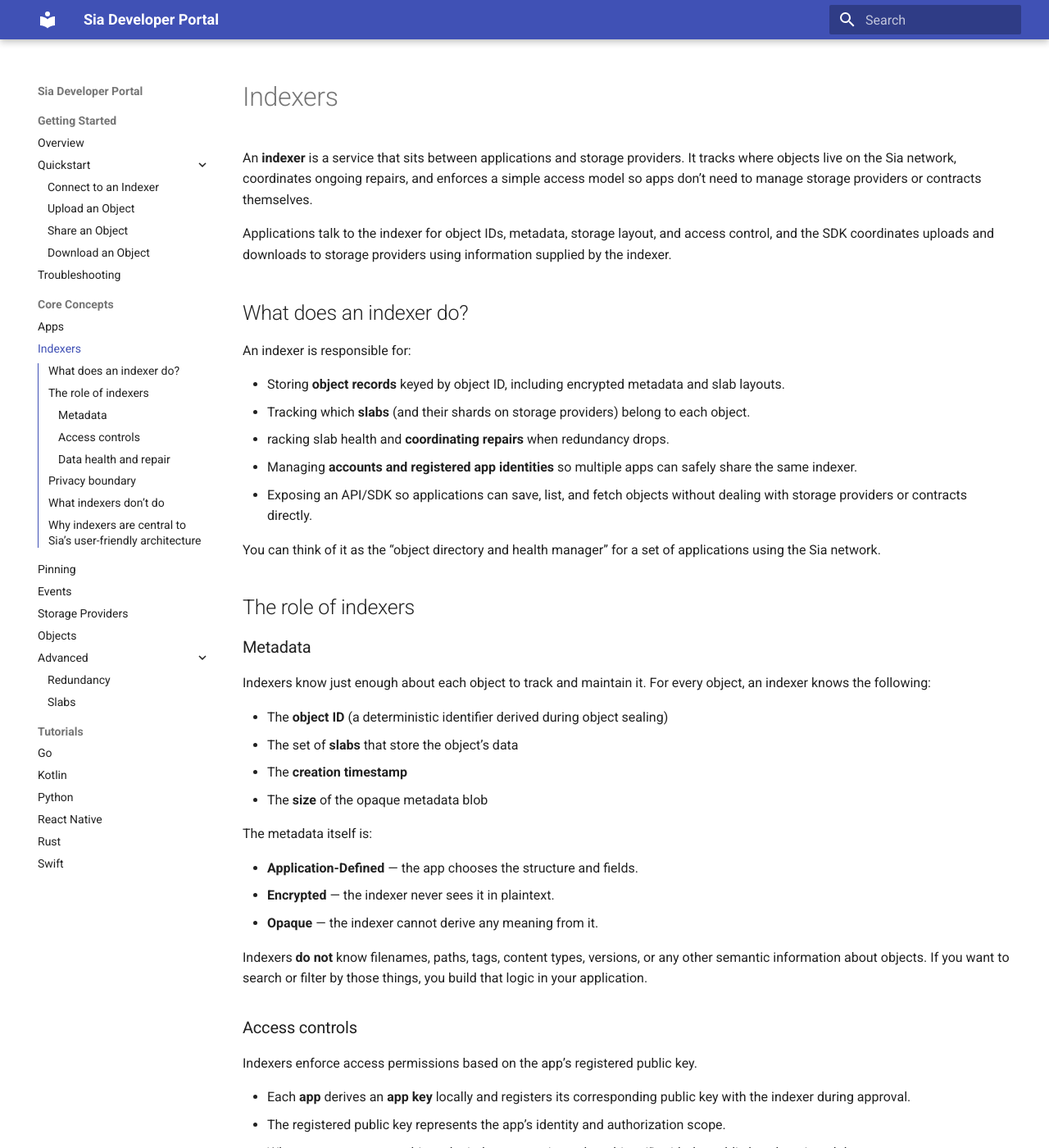
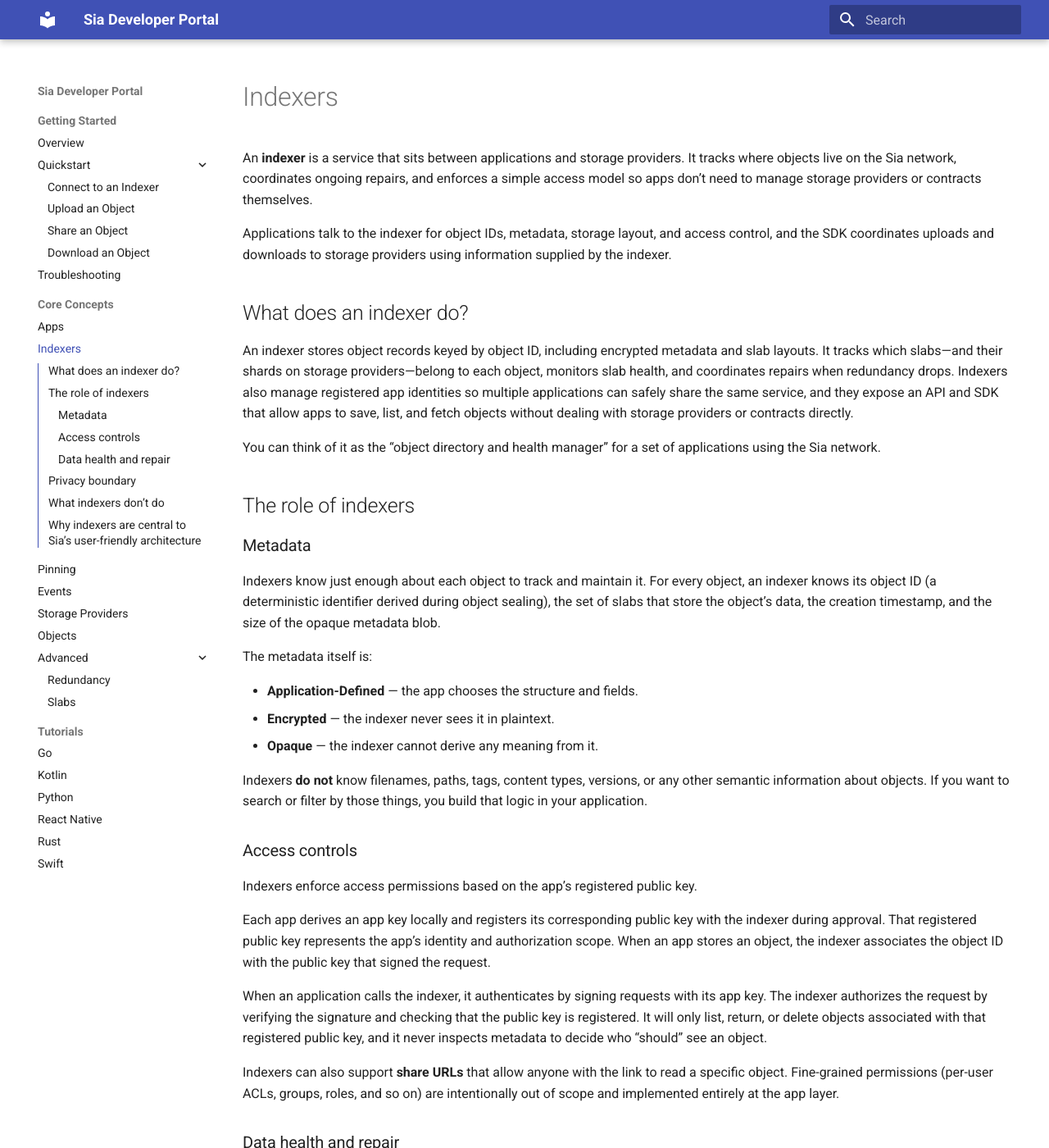
Before and after one commit to SiaFoundation/developer-portal, an MkDocs documentation site: the page built from docs/core-concepts/indexers.md, in a window 1280 px wide and 1400 px high. Shown: the whole window at 82% size. Built offline with MkDocs 1.6.1 and Material for MkDocs 9.7.7, drawn with Linux system fonts in a browser that asks for light colours; some of the changed text lies outside the part shown.

Commit message:
Reduced number of bullet lists by rephrasing as sentences.

````diff
--- a/docs/core-concepts/indexers.md
+++ b/docs/core-concepts/indexers.md
@@ -10,13 +10,7 @@
 
 ## What does an indexer do?
 
-An indexer is responsible for:
-
-* Storing **object records** keyed by object ID, including encrypted metadata and slab layouts.
-* Tracking which **slabs** (and their shards on storage providers) belong to each object.
-* racking slab health and **coordinating repairs** when redundancy drops.
-* Managing **accounts and registered app identities** so multiple apps can safely share the same indexer.
-* Exposing an API/SDK so applications can save, list, and fetch objects without dealing with storage providers or contracts directly.
+An indexer stores object records keyed by object ID, including encrypted metadata and slab layouts. It tracks which slabs—and their shards on storage providers—belong to each object, monitors slab health, and coordinates repairs when redundancy drops. Indexers also manage registered app identities so multiple applications can safely share the same service, and they expose an API and SDK that allow apps to save, list, and fetch objects without dealing with storage providers or contracts directly.
 
 You can think of it as the “object directory and health manager” for a set of applications using the Sia network.
 
@@ -24,12 +18,7 @@
 
 ### Metadata
 
-Indexers know just enough about each object to track and maintain it. For every object, an indexer knows the following:
-
-* The **object ID** (a deterministic identifier derived during object sealing)
-* The set of **slabs** that store the object’s data
-* The **creation timestamp**
-* The **size** of the opaque metadata blob
+Indexers know just enough about each object to track and maintain it. For every object, an indexer knows its object ID (a deterministic identifier derived during object sealing), the set of slabs that store the object’s data, the creation timestamp, and the size of the opaque metadata blob.
 
 The metadata itself is:
 
@@ -43,16 +32,9 @@
 
 Indexers enforce access permissions based on the app’s registered public key.
 
-* Each **app** derives an **app key** locally and registers its corresponding public key with the indexer during approval.
-* The registered public key represents the app’s identity and authorization scope.
-* When an app stores an object, the indexer associates that object ID with the public key that signed the request.
+Each app derives an app key locally and registers its corresponding public key with the indexer during approval. That registered public key represents the app’s identity and authorization scope. When an app stores an object, the indexer associates the object ID with the public key that signed the request.
 
-When an application calls the indexer:
-
-* It authenticates by signing requests with its app key.
-* The indexer authorizes the request by verifying the signature and checking that the public key is registered.
-* The indexer will only list, return, or delete objects associated with that registered public key.
-* The indexer never inspects metadata to decide who “should” see an object.
+When an application calls the indexer, it authenticates by signing requests with its app key. The indexer authorizes the request by verifying the signature and checking that the public key is registered. It will only list, return, or delete objects associated with that registered public key, and it never inspects metadata to decide who “should” see an object.
 
 Indexers can also support **share URLs** that allow anyone with the link to read a specific object. Fine-grained permissions (per-user ACLs, groups, roles, and so on) are intentionally out of scope and implemented entirely at the app layer.
 
@@ -71,12 +53,7 @@
     O --> S --> H
 ```
 
-Using this basic mapping, an indexer:
-
-* Periodically scans storage providers to measure availability
-* Tracks how many shards for each slab remain healthy
-* Repairs slabs by re-encoding data and uploading new shards when redundancy falls below a target threshold
-* Deletes slabs when applications unpin or remove objects
+Using this mapping, an indexer periodically scans storage providers to measure availability, tracks how many shards for each slab remain healthy, and initiates repairs by re-encoding data and uploading new shards when redundancy falls below a target threshold. When applications unpin or remove objects, the indexer deletes the associated slabs.
 
 If an indexer server crashes or is offline, its database is not lost, but health checks and repair coordination do not run. During this time, existing redundancy remains intact, but no new repairs are scheduled until the indexer is back online. If downtime is prolonged, it may be necessary to migrate to a new server so repairs can resume before redundancy decays too far.
 
@@ -96,7 +73,7 @@
 Indexers **can** observe operational information, such as:
 
 * Approximate object sizes (derived from the slab layout)
-* Which account and app key own which object IDs
+* Which registered public key owns which object IDs
 * When objects are created and when layout/metadata is requested
 
 Indexers **cannot** see:
````
